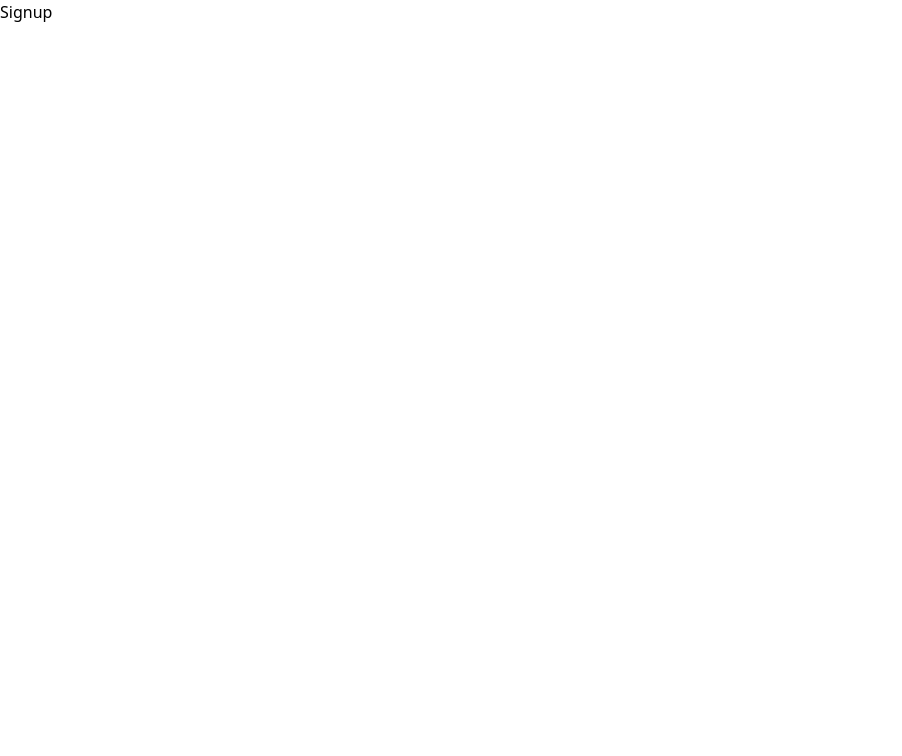
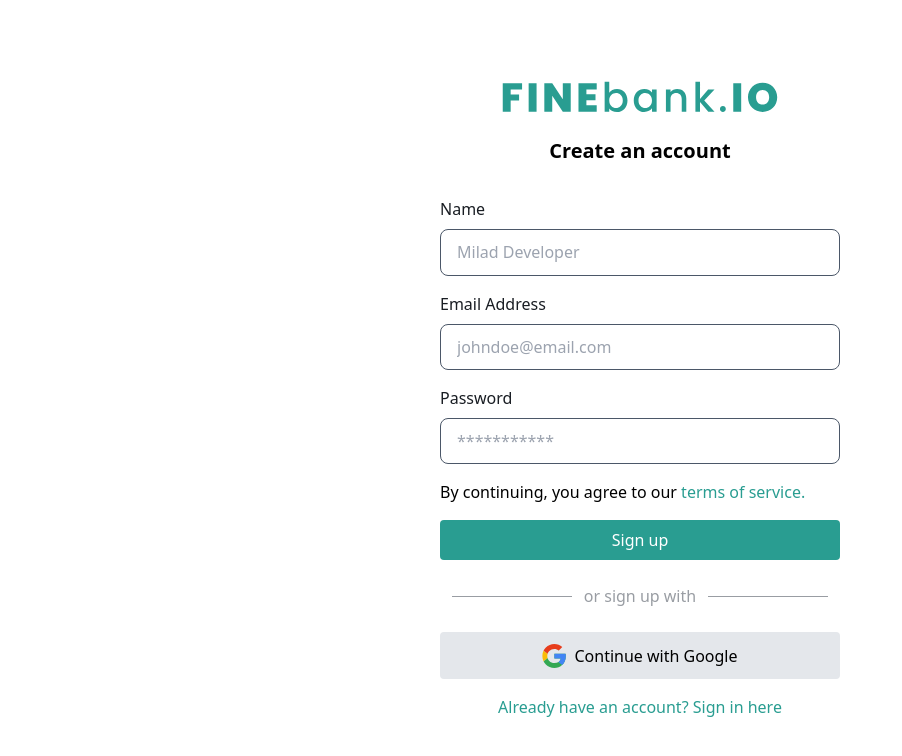
Before and after one commit to syedmilad/Finance_System, a React (Create React App) app: page /sign-up in a window 1280 px wide. Shown: the top 756 px of the page, without its empty margins (0-902 px from the left). Built offline with nearby package versions, Linux system fonts and the light colour scheme.

Commit message:
sign up page and forgot password page created.

```diff
--- a/src/App.jsx
+++ b/src/App.jsx
@@ -1,7 +1,7 @@
 import { Route, Routes } from 'react-router-dom'
 import './App.css'
 import ProtectedRoute from './components/ProtectedRoute'
-import { Dashboard, Login, Signup, Welcome } from './pages'
+import { Dashboard, ForgotPassword, Login, Signup, Welcome } from './pages'
 
 function App() {
   return (
@@ -12,6 +12,7 @@
         </Route>
         <Route path="/sign-in" element={<Login />} />
         <Route path="/sign-up" element={<Signup />} />
+        <Route path="/forgot-password" element={<ForgotPassword />} />
         <Route path="/welcome-page" exact  element={<Welcome />} />
       </Routes >
     </>
--- a/src/components/Button.jsx
+++ b/src/components/Button.jsx
@@ -2,7 +2,7 @@
 
 const Button = ({ title, onClick,classess }) => {
     return (
-        <button onClick={() => onClick} className={`px-[3rem] py-[0.8rem] flex justify-center items-center rounded-[50px] bg-primary text-[#fff]  text-[24px] leading-[36px] font-semi text-center md:text-[32px] ${classess} ` }>{title}</button>
+        <button onClick={onClick} className={`px-[3rem] py-[0.8rem] flex justify-center items-center rounded-[50px] bg-primary text-[#fff]  text-[24px] leading-[36px] font-semi text-center md:text-[32px] ${classess} ` }>{title}</button>
     )
 }
 
--- a/src/components/GeneralInput.jsx
+++ b/src/components/GeneralInput.jsx
@@ -1,11 +1,11 @@
 import React from 'react'
 
-const GeneralInput = ({ type, name, placeholder, value, onChange, error, label, isIcon, isNotification, notificationText, imgSrc }) => {
+const GeneralInput = ({ type, name, placeholder, value, onChange, error, label, isIcon, isNotification, notificationText, imgSrc,onClickNotification }) => {
     return (
         <div className='flex flex-col w-full mt-4 mb-4'>
             <div className='flex flex-row justify-between items-center'>
                 <label className='text-base mb-2 font-medium text-[#191D23]' htmlFor={name}>{label}</label>
-                {isNotification && <span className='text-primary text-sm font-medium'>{notificationText}</span>}
+                {isNotification && <span onClick={onClickNotification} className='text-primary cursor-pointer text-sm font-medium'>{notificationText}</span>}
             </div>
             <input className='rounded-[8px] border-[1px] border-[#4B5768] text-[16px] leading-[22px] font-normal text-[#4B5768] px-[1rem] py-[0.7rem]' name={name} id={name} type={type} placeholder={placeholder} value={value} onChange={onChange} />
             {error && <p>{error}</p>}
--- a/src/components/ProtectedRoute.jsx
+++ b/src/components/ProtectedRoute.jsx
@@ -1,8 +1,8 @@
 import React from 'react'
-import {Navigate, Outlet } from 'react-router-dom'
+import { Navigate, Outlet } from 'react-router-dom'
 
 const ProtectedRoute = () => {
-    const isAuthenticated = false
+    const isAuthenticated = localStorage.getItem("isAuthenticated")
     return (
         isAuthenticated ? <Outlet /> : <Navigate to="/welcome-page" />
     )
--- a/src/pages/ForgotPassword.jsx
+++ b/src/pages/ForgotPassword.jsx
@@ -1,8 +1,31 @@
-import React from 'react'
+import React, { useState } from 'react'
+import { Button, GeneralInput } from '../components'
+import { lightLogo } from '../assets'
+import { useNavigate } from 'react-router-dom'
 
 const ForgotPassword = () => {
+  const navigate = useNavigate();
+  const [input, setInput] = useState({
+    email: "",
+  })
+  const onchangeHandler = (e) => {
+    const { name, value } = e.target;
+    e.preventDefault();
+    setInput((prev) => ({ ...prev, [name]: value }))
+  }
   return (
-    <div>ForgotPassword</div>
+    <div className='flex justify-center p-8 items-center h-screen'>
+      <div className='max-w-[400px] w-screen'>
+        <div className='flex flex-col justify-center mb-[2rem] items-center'>
+          <img src={lightLogo} alt="lightLogo" className='w-[276px] h-[32px] ' />
+          <h1 className=' mt-[1.5rem] text-xl font-bold'>Forgot Password</h1>
+          <p className='text-grayLight max-w-[300px] text-center mt-4'>Enter your email address to get the password reset link.</p>
+        </div>
+        <GeneralInput label="Email Address" name="email" type="email" onChange={onchangeHandler} value={input.email || ""} placeholder="hello@example.com" />
+        <Button title="Password Reset" classess="w-full bg-primary text-white !rounded-[4px] !text-xl mb-4" />
+        <Button title="Back to login" onClick={()=> navigate("/sign-in")} classess="w-full bg-[#fff] text-grayLight !text-xl" />
+      </div>
+    </div>
   )
 }
 
--- a/src/pages/Login.jsx
+++ b/src/pages/Login.jsx
@@ -2,8 +2,10 @@
 import { lightLogo, google } from "../assets"
 import { Button, GeneralInput } from '../components'
 import Checkbox from '../components/Checkbox'
+import { useNavigate } from 'react-router-dom'
 
 const Login = () => {
+  const navigate = useNavigate()
   const [input, setInput] = useState({
     email: "",
     password: "",
@@ -16,6 +18,19 @@
     const valueToUse = type === "checkbox" ? checked : value;
     setInput((prev) => ({ ...prev, [name]: valueToUse }))
   }
+  const onLoginHandler = (e) => {
+    e.preventDefault();
+    const userAuth = localStorage.getItem("userData")
+    const user = JSON.parse(userAuth);
+
+    if (user.email === input.email && user.password === input.password) {
+      console.log("Login Success")
+      localStorage.setItem("isAuthenticated", true)
+      window.location.href = "/"
+    } else {
+      console.log("Login Failed")
+    }
+  }
   return (
     <div className='flex justify-center p-8 items-center h-screen'>
       <div className='max-w-[400px] w-screen'>
@@ -23,16 +38,16 @@
           <img src={lightLogo} alt="lightLogo" className='w-[276px] h-[32px] ' />
         </div>
         <GeneralInput label="Email Address" name="email" type="email" onChange={onchangeHandler} value={input.email || ""} placeholder="johndoe@email.com" />
-        <GeneralInput label="Password" isNotification={true} notificationText={"Forgot Password?"} name="password" type="password" onChange={onchangeHandler} value={input.password || ""} placeholder="***********" />
-        <Checkbox classes="mt-4 mb-4" label="Keep me signed in" onChange={onchangeHandler} />
-        <Button title={"Login"} classess="!px-4 !py-2 !rounded-[4px] w-full !text-base text-[#fff] " />
+        <GeneralInput label="Password" isNotification={true} onClickNotification={()=> navigate("/forgot-password")} notificationText={"Forgot Password?"} name="password" type="password" onChange={onchangeHandler} value={input.password || ""} placeholder="***********" />
+        <Checkbox classes="mt-4 mb-4"  label="Keep me signed in" onChange={onchangeHandler} />
+        <Button onClick={onLoginHandler} title={"Login"} classess="!px-4 !py-2 !rounded-[4px] w-full !text-base text-[#fff] " />
         <div className='w-[324px] mt-[3rem] h-[1px] mb-[3rem] m-auto bg-[#4B5768]' />
 
         <div className='flex cursor-pointer gap-2 justify-center items-center bg-[#E4E7Eb] !rounded-[4px] !px-4 !py-[0.7rem] w-full !text-base'>
           <img src={google} alt="google" />
           <p>Continue with Google</p>
         </div>
-        <p className='text-primary text-base text-center mt-4 cursor-pointer'>Create an account</p>
+        <p onClick={()=> navigate("/sign-up")} className='text-primary text-base text-center mt-4 cursor-pointer'>Create an account</p>
       </div>
     </div>
   )
--- a/src/pages/Signup.jsx
+++ b/src/pages/Signup.jsx
@@ -1,8 +1,65 @@
-import React from 'react'
+import React, { useState } from 'react'
+import { lightLogo, google } from "../assets"
+import { Button, GeneralInput } from '../components'
+import Checkbox from '../components/Checkbox'
+import { useNavigate } from 'react-router-dom'
 
 const Signup = () => {
+  const navigate = useNavigate()
+  const [input, setInput] = useState({
+    email: "",
+    name: "",
+    password: "",
+    keepMe: false,
+  })
+  const onchangeHandler = (e) => {
+    const { name, value, type, checked } = e.target;
+    e.preventDefault();
+    const valueToUse = type === "checkbox" ? checked : value;
+    setInput((prev) => ({ ...prev, [name]: valueToUse }))
+  }
+  const onSubmitHandler = () => {
+    console.log("submitted")
+    console.log(input)
+    const userData = {
+      email: input.email,
+      name: input.name,
+      password: input.password,
+    }
+    if(userData.email && userData.name && userData.password){
+      localStorage.setItem("userData", JSON.stringify(userData))
+      navigate("/sign-in")
+    }else{
+      console.log("Please fill all the fields")
+    }
+    console.log("submitted")
+  }
   return (
-    <div>Signup</div>
+    <div className='flex justify-center p-8 items-center h-screen'>
+      <div className='max-w-[400px] w-screen'>
+        <div className='flex flex-col justify-center mb-[2rem] items-center'>
+          <img src={lightLogo} alt="lightLogo" className='w-[276px] h-[32px] ' />
+          <h1 className=' mt-[1.5rem] text-xl font-bold'>Create an account</h1>
+        </div>
+        <GeneralInput label="Name" name="name" type="text" onChange={onchangeHandler} value={input.name || ""} placeholder="Milad Developer" />
+        <GeneralInput label="Email Address" name="email" type="email" onChange={onchangeHandler} value={input.email || ""} placeholder="johndoe@email.com" />
+        <GeneralInput label="Password" name="password" type="password" onChange={onchangeHandler} value={input.password || ""} placeholder="***********" />
+        <p className='mt-4 mb-4'>By continuing, you agree to our <span className='text-primary text-base font-medium'>terms of service.</span></p>
+        <Button onClick={onSubmitHandler} title={"Sign up"} classess="!px-4 !py-2 !rounded-[4px] w-full !text-base text-[#fff] " />
+
+        <div className='flex justify-center items-center mt-6 mb-6'>
+          <div className='w-[120px] h-[1px] m-auto bg-[#999DA3]' />
+          <p className='text-[#999DA3]'>or sign up with</p>
+          <div className='w-[120px] h-[1px] m-auto bg-[#999DA3]' />
+        </div>
+
+        <div className='flex cursor-pointer gap-2 justify-center items-center bg-[#E4E7Eb] !rounded-[4px] !px-4 !py-[0.7rem] w-full !text-base'>
+          <img src={google} alt="google" />
+          <p>Continue with Google</p>
+        </div>
+        <p onClick={()=> navigate("/sign-in")} className='text-primary text-base text-center mt-4 cursor-pointer'>Already have an account? Sign in here</p>
+      </div>
+    </div>
   )
 }
 
```
